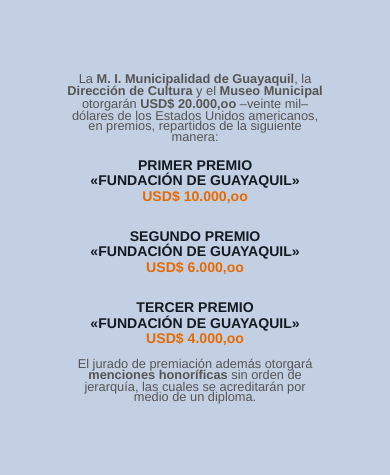
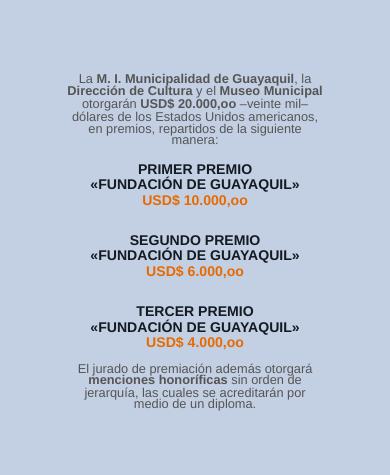
Before and after one commit to ybarbouro/salondejulio, a Jekyll site: the page built from index.html, in a window 390 px wide. Shown: the part 1011-1486 px from the top of the page. Built offline with Jekyll 4.4.1, drawn with Linux system fonts in a browser that asks for light colours; a script that is not in the unit is left out; grey boxes are pictures that could not be loaded.

Commit message:
Update irish.css

```diff
--- a/css/irish.css
+++ b/css/irish.css
@@ -624,7 +624,7 @@
 @media only screen and (max-width:420px){
 .in-the-wild{
   font-size:0.8em;
-	line-height: 0.8em;
+	line-height: 0.9em;
 	width:100%;}
 
 .in-the-wild h3 {
@@ -633,7 +633,7 @@
 
 .wild{
 	  font-size:0.8em;
-	  line-height: 0.8em;
+	  line-height: 0.9em;
 		width:100%;}
 
 .wild h3{
```
